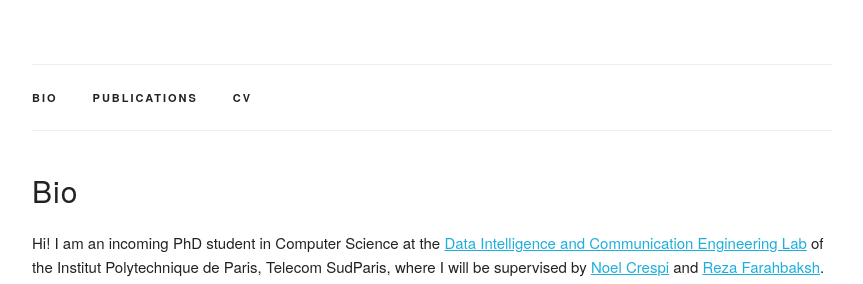
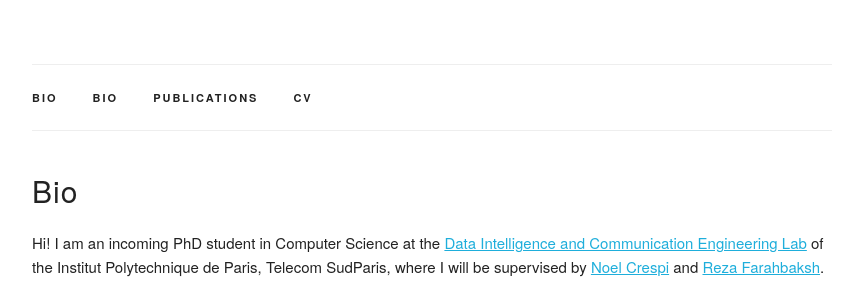
Before and after one commit to callmesanfornow/callmesanfornow.github.io, a Jekyll site: the page built from index.html, in a window 1280 px wide. Shown: the part 287-571 px from the top of the page, without its empty margins (208-1071 px from the left). Built offline with Jekyll 4.4.1, drawn with Linux system fonts in a browser that asks for light colours; some web fonts are replaced.

Commit message:
Update default.html

```diff
--- a/_layouts/default.html
+++ b/_layouts/default.html
@@ -106,6 +106,7 @@
       <div class="container">
         <ul class="navbar-list">
           <li class="navbar-item"><a class="navbar-link" href={{ "/index.html#bio" | prepend: site.baseurl }}>Bio</a></li>
+          <li class="navbar-item"><a class="navbar-link" href={{ "/index.html#news" | prepend: site.baseurl }}>Bio</a></li>
           <li class="navbar-item"><a class="navbar-link" href={{ "/index.html#publications" | prepend: site.baseurl }}>Publications</a></li>
           <!-- <li class="navbar-item"><a class="navbar-link" href={{ "/index.html#projects" | prepend: site.baseurl }}>Projects</a></li> -->
           <li class="navbar-item"><a class="navbar-link" href={{ "/index.html#resume" | prepend: site.baseurl }}>CV</a></li>
```
